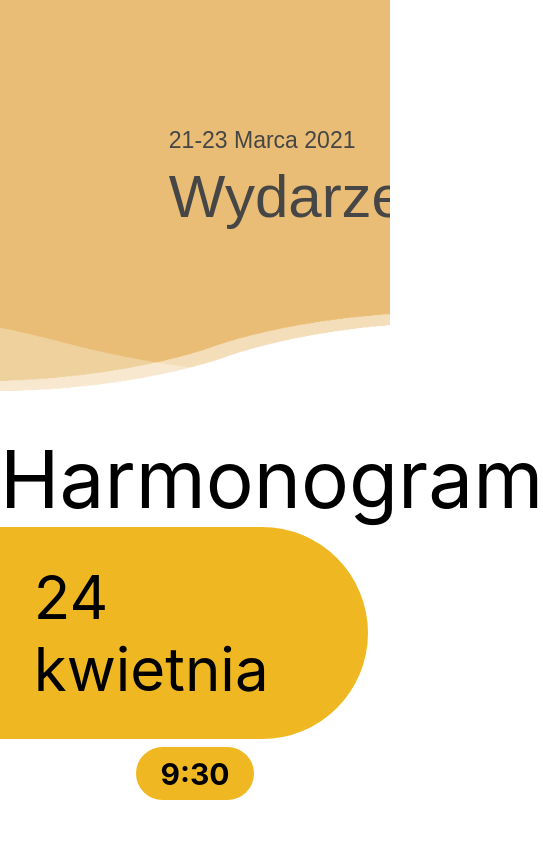
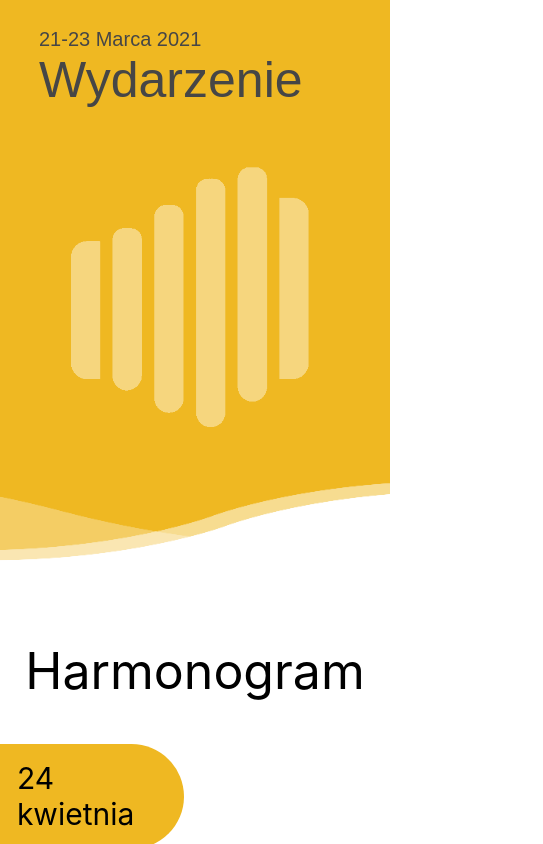
Before and after one commit to AlutkaG/PMSession, a React (Create React App) app in the folder frontend/: page / in a window 390 px wide. Shown: the top 844 px of the page, 543 px wide, since content can reach past the window. Built offline with nearby package versions, Linux system fonts and the light colour scheme.

Commit message:
Fixed responsivness

```diff
--- a/frontend/src/Components/Schedule/ProgrammeSection/Programme.css
+++ b/frontend/src/Components/Schedule/ProgrammeSection/Programme.css
@@ -8,6 +8,30 @@
     text-align: center;
 }
 
+@media (max-width: 700px) {
+    .date-container-left {
+        width: 5em;
+        background-color: #efb822;
+        display: inline-block;
+        font-size: 30px;
+        border-radius: 0 20vh 20vh 0;
+        padding: 2vh;
+        margin-bottom: 2vh;
+    }
+
+    .date-container-right {
+        width: 5em;
+        background-color: #efb822;
+        display: inline-block;
+        font-size: 30px;
+        border-radius: 20vh 0 0 20vh;
+        padding: 2vh;
+        margin-left: auto;
+        margin-bottom: 2vh;
+    }
+}
+
+@media (min-width: 700px) {
     .date-container-left {
         width: 5em;
         background-color: #efb822;
@@ -15,6 +39,7 @@
         font-size: 60px;
         border-radius: 0 20vh 20vh 0;
         padding: 4vh;
+        margin-bottom: 5vh;
     }
 
     .date-container-right {
@@ -25,4 +50,6 @@
         border-radius: 20vh 0 0 20vh;
         padding: 4vh;
         margin-left: auto;
+        margin-bottom: 5vh;
     }
+}
--- a/frontend/src/Components/Schedule/ProgrammeSection/Programme.js
+++ b/frontend/src/Components/Schedule/ProgrammeSection/Programme.js
@@ -11,10 +11,7 @@ const Programme = () => {
             <div className="date-container-right">25 kwietnia</div>
             <TimeLine />
 
-            <div className="section-title programme-title">Prelegenci</div>
-            < SpeakersSection />
-            < SpeakersSection />
-            < SpeakersSection />
+
         </div>
     );
 };
--- a/frontend/src/Components/Schedule/Schedule.js
+++ b/frontend/src/Components/Schedule/Schedule.js
@@ -7,6 +7,10 @@ const Schedule = () => {
         <div>
             <TopWave />
             <Programme />
+            <div className="section-title programme-title">Prelegenci</div>
+            < SpeakersSection />
+            < SpeakersSection />
+            < SpeakersSection />
 
         </div>
     );
--- a/frontend/src/Components/Schedule/TopWaveSection/TopWave.css
+++ b/frontend/src/Components/Schedule/TopWaveSection/TopWave.css
@@ -1,27 +1,14 @@
 @import url("https://fonts.googleapis.com/css2?family=Quicksand:wght@300;400;500;600;700&display=swap");
 
-.wave-container {
-    position: relative;
-    width: 100%;
-    height: 50vh;
-    background: #e9bd75;
-    overflow: hidden;
-    color: #464646;
-    font-family: "Raleway", sans-serif;
+.wave-logo {
+    border-radius: 30px;
+    margin: 5vh;
+    text-align: center;
 }
-
-.wave-text-small {
-    padding-top: 15vh;
-    padding-left: 20vh;
-    font-size: 23px;
-}
-.wave-text-big {
-    padding-top: 1vh;
-    padding-left: 20vh;
-    font-size: 60px;
-}
-
-.wave-text {
+.wave-logo img {
+    border-radius: 30px;
+    height: auto;
+    max-width: 100%;
 }
 
 /* Waves styling and waves animations */
@@ -76,3 +63,75 @@
         background-position-x: -1000px;
     }
 }
+
+/*Responsiveness*/
+@media (min-width: 1400px) {
+    .wave-item {
+        display: grid;
+        grid-template-areas: " left-container right-container";
+        grid-template-columns: 1fr 1fr;
+        padding-top: 0;
+        margin-top: 1vh;
+    }
+
+    .wave-container {
+        position: relative;
+        width: 100%;
+        height: 50vh;
+        background: #efb822;
+        overflow: hidden;
+        color: #464646;
+        font-family: "Raleway", sans-serif;
+    }
+}
+
+@media (max-width: 1400px) {
+    .wave-item {
+        display: grid;
+        grid-template-areas:
+            " left-container "
+            " right-container";
+        grid-template-columns: 1fr;
+        margin-top: 1vh;
+    }
+    .wave-container {
+        position: relative;
+        width: 100%;
+        height: 70vh;
+        background: #efb822;
+        overflow: hidden;
+        color: #464646;
+        font-family: "Raleway", sans-serif;
+    }
+}
+
+@media (min-width: 700px) {
+    .wave-text-small {
+        font-size: 23px;
+    }
+    .wave-text-big {
+        font-size: 60px;
+    }
+
+    .wave-text {
+        padding: 5% 0 0 20%;
+        display: flex;
+        justify-content: center;
+        flex-direction: column;
+    }
+}
+@media (max-width: 700px) {
+    .wave-text-small {
+        font-size: 20px;
+    }
+    .wave-text-big {
+        font-size: 50px;
+    }
+
+    .wave-text {
+        padding: 5% 0 0 10%;
+        display: flex;
+        justify-content: center;
+        flex-direction: column;
+    }
+}
--- a/frontend/src/Components/Schedule/TopWaveSection/TopWave.js
+++ b/frontend/src/Components/Schedule/TopWaveSection/TopWave.js
@@ -1,12 +1,19 @@
 import "./TopWave.css";
+import logo from "../../../Assets/logo2018BW.png"
 const TopWave = () => {
     return (
         <div>
             <section className="wave-container">
-                <div className="wave-text">
-                    <div className="wave-text-small">21-23 Marca 2021</div>
-                    <div className="wave-text-big">Wydarzenie</div>
+                <div className="wave-item">
+                    <div className="wave-text">
+                        <div className="wave-text-small">21-23 Marca 2021</div>
+                        <div className="wave-text-big">Wydarzenie</div>
+                    </div>
+                    <div className="wave-logo">
+                        <img src={logo} alt=""/>
+                    </div>
                 </div>
+
                 <div className="wave wave1"></div>
                 <div className="wave wave2"></div>
                 <div className="wave wave3"></div>
--- a/frontend/src/index.css
+++ b/frontend/src/index.css
@@ -17,6 +17,16 @@ code {
         monospace;
 }
 
-.section-title {
-    font-size: 80px;
+@media (max-width: 700px) {
+    .section-title {
+        font-size: 50px;
+        padding: 5vh 0 5vh 0;
+    }
 }
+
+@media (min-width: 700px) {
+    .section-title {
+        font-size: 80px;
+        padding: 5vh 0 5vh 0;
+    }
+}
```
Also changed, not shown: 1 other file (tests, documents, lock files or other folders). Lines whose indentation alone changed are shown as unchanged.
